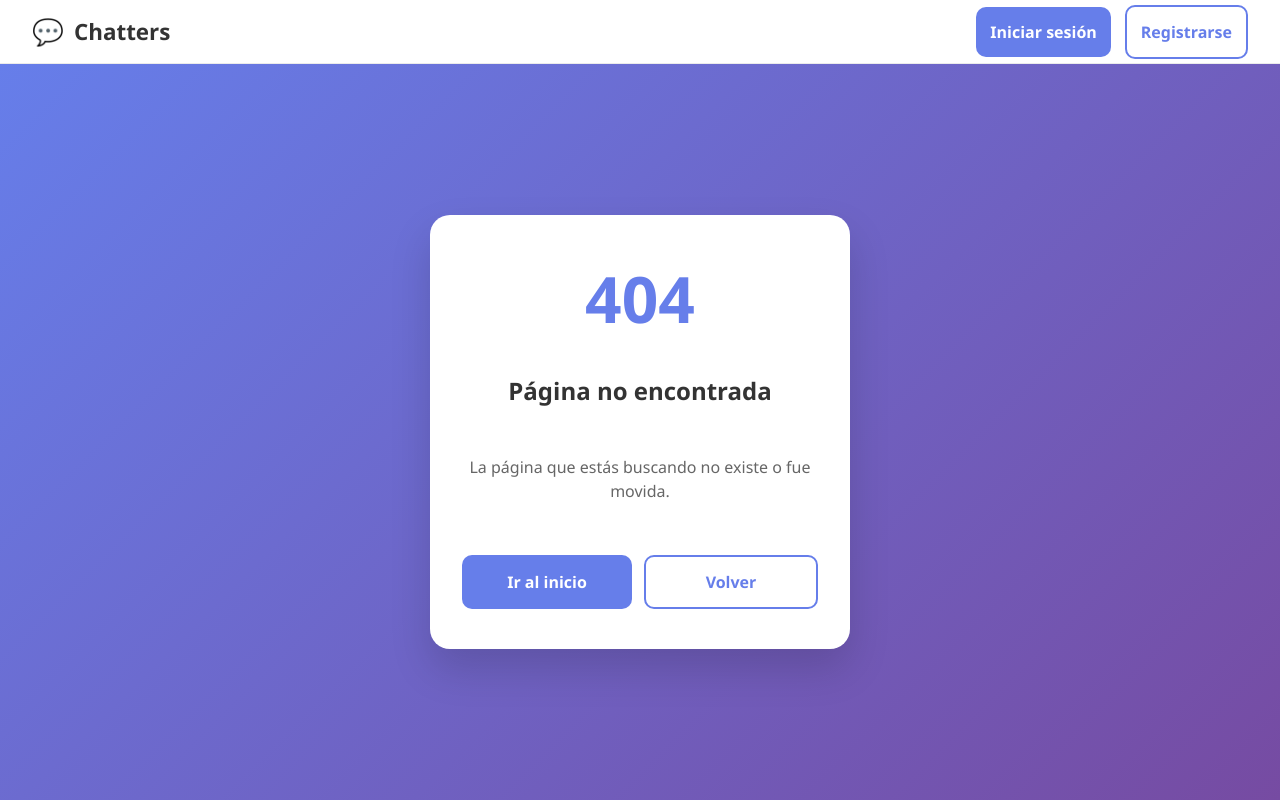
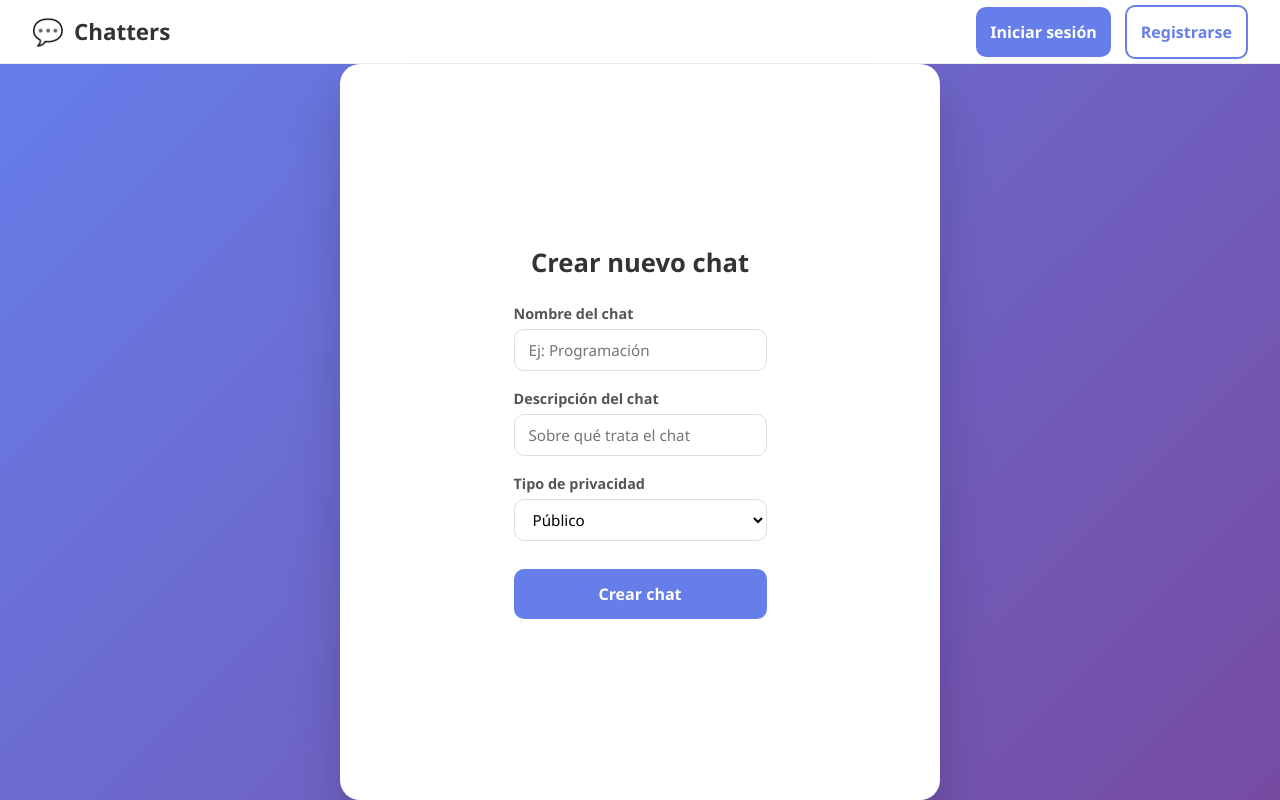
Before and after one commit to LucasFis/Ws-chat, a React (Create React App) app in the folder client/: page /newChat in a window 1280 px wide. Before the commit this address had no page. Built offline with nearby package versions, Linux system fonts and the light colour scheme.

Commit message:
Agrego seccion de nuevo chat en frontend

```diff
--- a/client/src/App.js
+++ b/client/src/App.js
@@ -7,6 +7,7 @@ import Login from "./components/login/Login";
 import {AuthProvider} from "./context/authContext";
 import Register from "./components/register/Register";
 import ErrorPage from "./components/error/ErrorPage";
+import NewChat from "./components/newChat/NewChat";
 
 function App() {
 
@@ -19,6 +20,7 @@ function App() {
                       <Route path="/chat" element={<Chat />}/>
                       <Route path="/login" element={<Login/>}/>
                       <Route path="/register" element={<Register/>}/>
+                      <Route path="/newChat" element={<NewChat/>} />
                       <Route path="*" element={<ErrorPage />} />
                   </Route>
               </Routes>
--- a/client/src/api.js
+++ b/client/src/api.js
@@ -20,4 +20,9 @@ const crearUsuario = async (nombre, contrasenia) => {
     return results.data;
 }
 
-export {buscarUsuario, buscarChats, crearUsuario}
+const crearChat = async (nombre, descripcion, privacidad) => {
+    const results = await axios.post(`${API_BASE_URL}/chats`, {nombre, descripcion, privacidad})
+    return results.data;
+}
+
+export {buscarUsuario, buscarChats, crearUsuario, crearChat}
--- a/client/src/components/home/Home.css
+++ b/client/src/components/home/Home.css
@@ -22,3 +22,12 @@
     grid-template-columns: repeat(auto-fill, minmax(260px, 1fr));
     gap: 20px;
 }
+
+.header-container {
+    display: flex;
+    flex-direction: row;
+    justify-content: space-between;
+}
+.new-chat {
+    max-height: 56px;
+}
--- a/client/src/components/home/Home.jsx
+++ b/client/src/components/home/Home.jsx
@@ -2,10 +2,13 @@ import "./Home.css"
 import ChatCard from "../chatcard/ChatCard";
 import {buscarChats} from "./../../api.js"
 import {useEffect, useState} from "react";
+import {useNavigate} from "react-router-dom";
 
 const Home = () => {
 
     const [chats, setChats] = useState([]);
+
+    const navigate = useNavigate();
 
     const obtenerChats = async () => {
         setChats(await buscarChats())
@@ -18,7 +21,16 @@ const Home = () => {
 
     return (
         <div className="home-container">
-            <h2>Chats Disponibles</h2>
+            <div className="header-container">
+                <h2>Chats Disponibles</h2>
+                <button className="button primary new-chat" onClick={
+                    () => {
+                        navigate("/newChat")
+                    }
+                }>
+                    nuevo chat
+                </button>
+            </div>
 
             <div className="chat-list">
                 {chats.map((chat, index) => (<ChatCard key={index} chat={chat}/>))}
--- a/client/src/components/layout/Layout.jsx
+++ b/client/src/components/layout/Layout.jsx
@@ -14,7 +14,22 @@ const Layout = () => {
                 <div className="icon-container" onClick={() => navigate("/")}>
                     <span className="icon">💬</span>
                     <h1 className="nav-title">Chatters</h1>
+                    {user ? <ul className="options">
+
+                            <li>
+                                <button className="button tertiary" onClick={() => {
+                                    navigate("/")
+                                }}>chats
+                                </button>
+                                <button className="button tertiary" onClick={() => {
+                                    navigate("/users")
+                                }}>usuarios
+                                </button>
+                            </li>
+                        </ul>
+                        : <></>}
                 </div>
+
                 <ul className="options">
                     {user ? (
                         <li className="user-menu">
--- /dev/null
+++ b/client/src/components/newChat/NewChat.css
@@ -0,0 +1,97 @@
+/* Fondo general */
+.newchat-page {
+    height: calc(100vh - 64px); /* navbar */
+    background: linear-gradient(135deg, #667eea, #764ba2);
+
+    display: flex;
+    align-items: center;
+    justify-content: center;
+
+    padding: 20px;
+}
+
+/* Card del formulario */
+.form-container {
+    width: 100%;
+    max-width: 600px;
+
+    background: #ffffff;
+    border-radius: 20px;
+    padding: 32px;
+
+    box-shadow: 0 25px 50px rgba(0, 0, 0, 0.18);
+
+    display: flex;
+    flex-direction: column;
+    gap: 24px;
+}
+
+/* Título */
+.form-container h2 {
+    margin: 0;
+    text-align: center;
+    font-size: 1.6rem;
+    font-weight: 700;
+    color: #333;
+}
+
+/* Formulario */
+.newchat-form {
+    display: flex;
+    flex-direction: column;
+    gap: 18px;
+}
+
+/* Campo */
+.field {
+    display: flex;
+    flex-direction: column;
+    gap: 6px;
+}
+
+.field label {
+    font-size: 0.9rem;
+    font-weight: 600;
+    color: #555;
+}
+
+/* Inputs */
+.field input,
+.field select {
+    height: 42px;
+    padding: 0 14px;
+
+    border-radius: 10px;
+    border: 1px solid #ddd;
+
+    font-size: 0.95rem;
+    outline: none;
+
+    transition: border 0.2s ease, box-shadow 0.2s ease;
+}
+
+/* Focus */
+.field input:focus,
+.field select:focus {
+    border-color: #667eea;
+    box-shadow: 0 0 0 2px rgba(102, 126, 234, 0.2);
+}
+
+/* Select */
+.field select {
+    background: #fff;
+    cursor: pointer;
+}
+
+/* Botón */
+.newchat-form button {
+    margin-top: 10px;
+    width: 100%;
+}
+
+/* Responsive */
+@media (max-width: 480px) {
+    .form-container {
+        padding: 24px;
+    }
+}
--- /dev/null
+++ b/client/src/components/newChat/NewChat.jsx
@@ -0,0 +1,56 @@
+import "./NewChat.css";
+import {crearChat} from "../../api"
+
+const NewChat = message => {
+    const handleSubmit = (e) => {
+        e.preventDefault();
+
+
+        const result = crearChat(e.target.nombre.value, e.target.descripcion.value, e.target.privacidad.value);
+        alert(`Se creo el chat! ${result.nombre}`)
+    }
+
+    return (
+        <div className="newchat-page">
+            <div className="form-container">
+                <h2>Crear nuevo chat</h2>
+
+                <form className="newchat-form" onSubmit={handleSubmit}>
+                    <div className="field">
+                        <label htmlFor="nombre">Nombre del chat</label>
+                        <input
+                            type="text"
+                            name="nombre"
+                            id="nombre"
+                            placeholder="Ej: Programación"
+                        />
+                    </div>
+
+                    <div className="field">
+                        <label htmlFor="descripcion">Descripción del chat</label>
+                        <input
+                            type="text"
+                            name="descripcion"
+                            id="descripcion"
+                            placeholder="Sobre qué trata el chat"
+                        />
+                    </div>
+
+                    <div className="field">
+                        <label htmlFor="privacidad">Tipo de privacidad</label>
+                        <select id="privacidad" name="privacidad">
+                            <option value="PUBLICO">Público</option>
+                            <option value="PRIVADO">Privado</option>
+                        </select>
+                    </div>
+
+                    <button className="button primary" type="submit">
+                        Crear chat
+                    </button>
+                </form>
+            </div>
+        </div>
+    );
+};
+
+export default NewChat;
--- a/client/src/wsHandler.js
+++ b/client/src/wsHandler.js
@@ -1,4 +1,4 @@
-export const wsHandler = (event,  setMensajes, setNombre) => {
+export const wsHandler = (event, setMensajes, setNombre) => {
     const payload = JSON.parse(event.data)
 
     switch (payload.type) {
```
